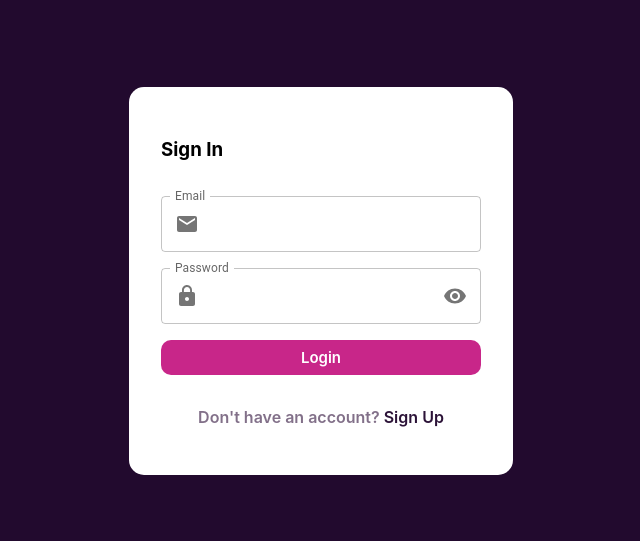
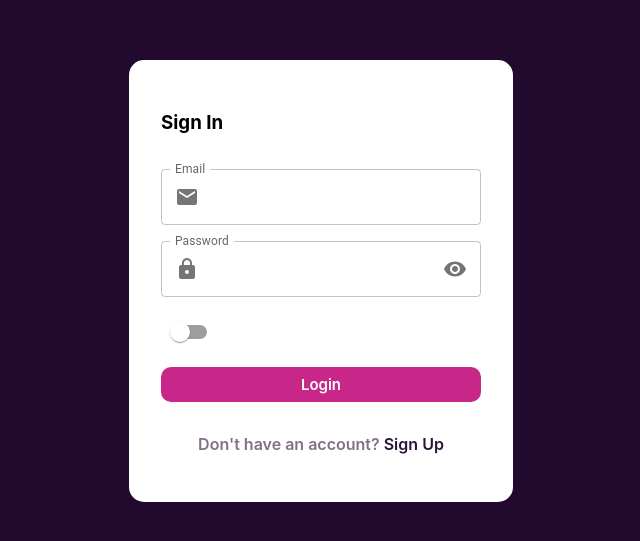
Before and after one commit to simz14/ClockWise, a React (Vite) app in the folder client/: page /login in a window 1280 px wide. Shown: the part 119-660 px from the top of the page, without its empty margins (319-959 px from the left). Built offline with nearby package versions, Linux system fonts and the light colour scheme.

Commit message:
exp on toggle client

```diff
--- a/client/src/screens/Login/components/LoginForm.jsx
+++ b/client/src/screens/Login/components/LoginForm.jsx
@@ -1,7 +1,7 @@
 import { Link, useNavigate } from "react-router-dom";
 import Button from "../../../components/Button";
 import FormWrapper from "../../../components/FormWrapper";
-import { InputAdornment, TextField } from "@mui/material";
+import { InputAdornment, Switch, TextField } from "@mui/material";
 import { useForm } from "react-hook-form";
 import { checkUser } from "../../../services/user.service";
 import { useState } from "react";
@@ -21,13 +21,14 @@ const LoginForm = () => {
   const [errorMsg, setErrorMsg] = useState("");
   const [loading, setLoading] = useState(false);
   const [visible, setVisible] = useState(false);
+  const [checked, setChecked] = useState(false);
   const navigate = useNavigate();
 
   //simulating fetching
   const handleClickLogin = async () => {
     setLoading(true);
     try {
-      const response = await checkUser(getValues());
+      const response = await checkUser({ ...getValues(), exp: checked });
       const responseData = await response.json();
       setTimeout(() => {
         setLoading(false);
@@ -47,6 +48,10 @@ const LoginForm = () => {
 
   const handleClickShow = () => {
     setVisible((prev) => !prev);
+  };
+
+  const handleClickChecked = () => {
+    setChecked((prev) => !prev);
   };
 
   return (
@@ -89,7 +94,7 @@ const LoginForm = () => {
           ),
           endAdornment: (
             <InputAdornment
-              className="passworIcon"
+              className="passwordIcon"
               onClick={handleClickShow}
               position="end"
             >
@@ -97,6 +102,11 @@ const LoginForm = () => {
             </InputAdornment>
           ),
         }}
+      />
+      <Switch
+        onChange={handleClickChecked}
+        checked={checked}
+        color="secondary"
       />
       <Button
         onClick={handleSubmit(handleClickLogin)}
```
Also changed, not shown: 1 other file (tests, documents, lock files or other folders).
